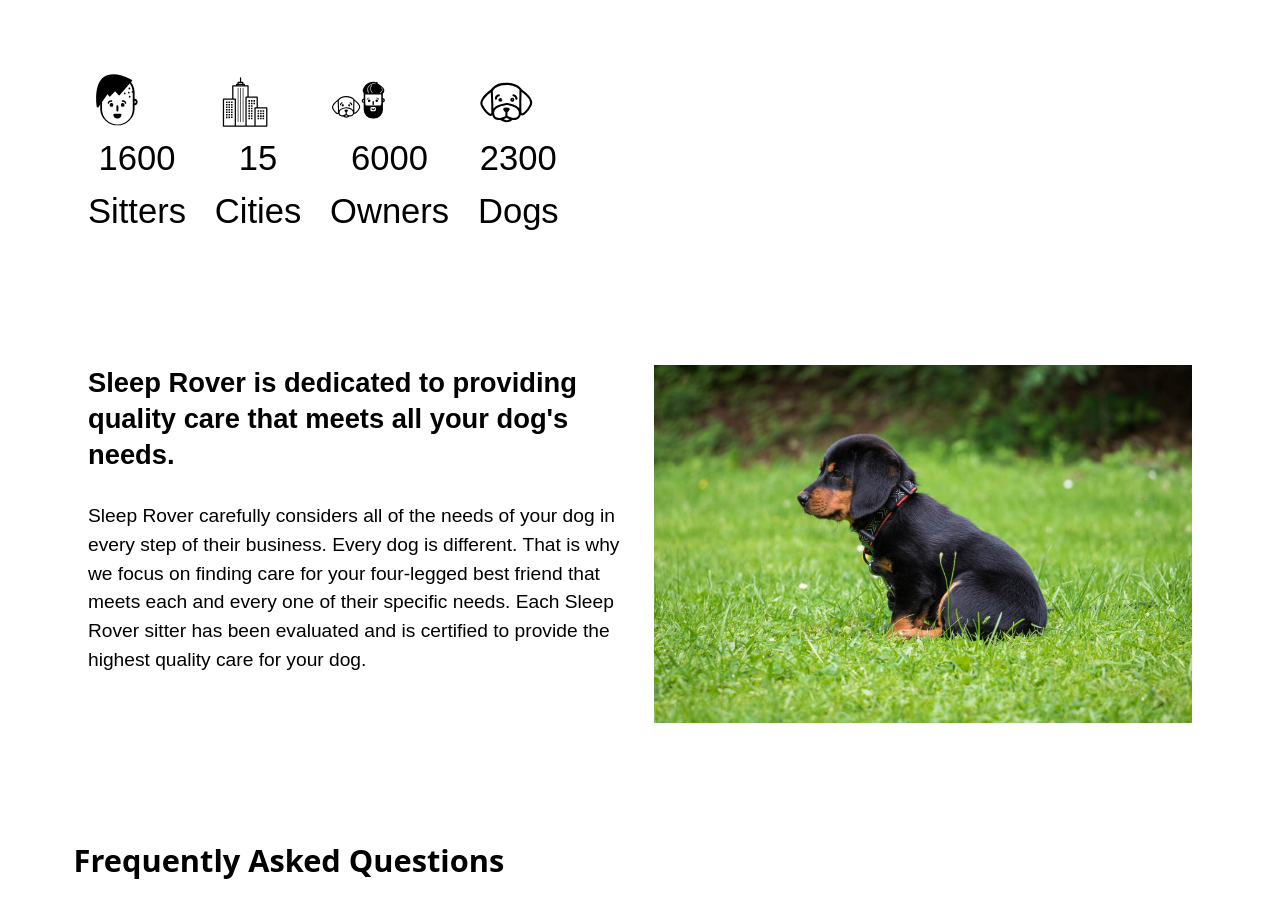
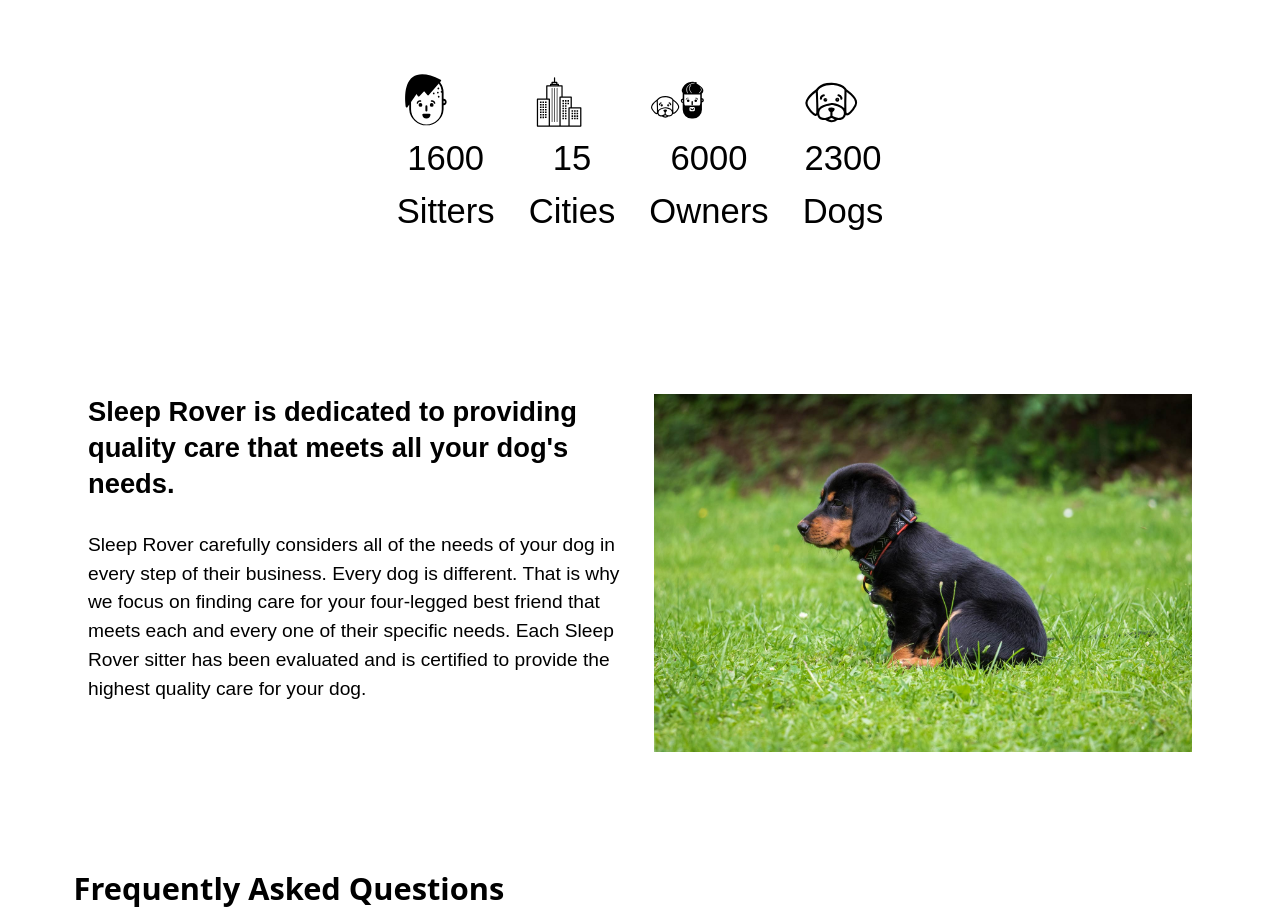
Before and after one commit to the-spice-mice/web-app, a Jekyll site: the page built from about.html, in a window 1280 px wide. Shown: the part 300-1211 px from the top of the page. Built offline with Jekyll 4.4.1, drawn with Linux system fonts in a browser that asks for light colours; grey boxes are pictures that could not be loaded.

Commit message:
Change from grid to list

```diff
--- a/_layouts/about.html
+++ b/_layouts/about.html
@@ -4,32 +4,32 @@ layout: default
 <main>
   {% pattern banner-photo/banner-photo bannerImg="/images/banner-photo.jpg" headline="Sleep Rover cares about finding the best possible care for your four-legged friend." filterform=false %}
   <section class="wrapper gutter-2 pad-b-2 pad-t-2 text-center">
-    <div class="grid">
-      <div class="unit unit [ xs-1-4] icon-link exa island-1-2" href="#">
+    <ul class="list-group-inline">
+      <li class="icon-link exa island-1-2" href="#">
         <i class="icon i-2 block">
           <svg><use xlink:href="/images/icons.svg#sitter"></use></svg>
         </i>
         <span class="icon-label">1600<br>Sitters</span>
-      </div>
-      <div class="unit unit [ xs-1-4] icon-link exa island-1-2" href="#">
+      </li>
+      <li class="icon-link exa island-1-2" href="#">
         <i class="icon i-2 block">
           <svg><use xlink:href="/images/icons.svg#city"></use></svg>
         </i>
         <span class="icon-label">15<br>Cities</span>
-      </div>
-      <div class="unit unit [ xs-1-4] icon-link exa island-1-2" href="#">
+      </li>
+      <li class="icon-link exa island-1-2" href="#">
         <i class="icon i-2 block">
           <svg><use xlink:href="/images/icons.svg#owner"></use></svg>
         </i>
         <span class="icon-label">6000<br>Owners</span>
-      </div>
-      <div class="unit unit [ xs-1-4] icon-link exa island-1-2" href="#">
+      </li>
+      <li class="icon-link exa island-1-2" href="#">
         <i class="icon i-2 block">
           <svg><use xlink:href="/images/icons.svg#dog"></use></svg>
         </i>
         <span class="icon-label push-0">2300<br>Dogs</span>
-      </div>
-    </div>
+      </li>
+    </ul>
   </section>
   <section class="wrapper gutter-2 pad-b-2 pad-t-2">
     <div class="grid">
```
